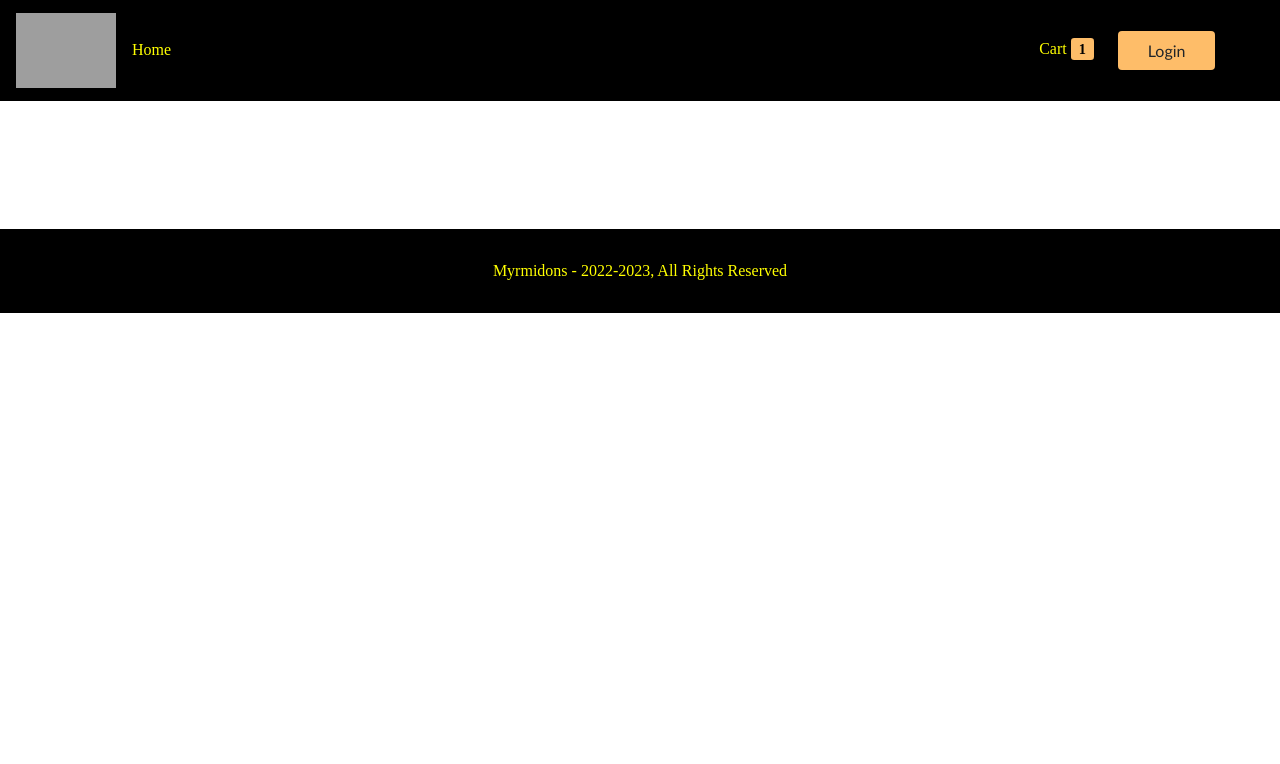
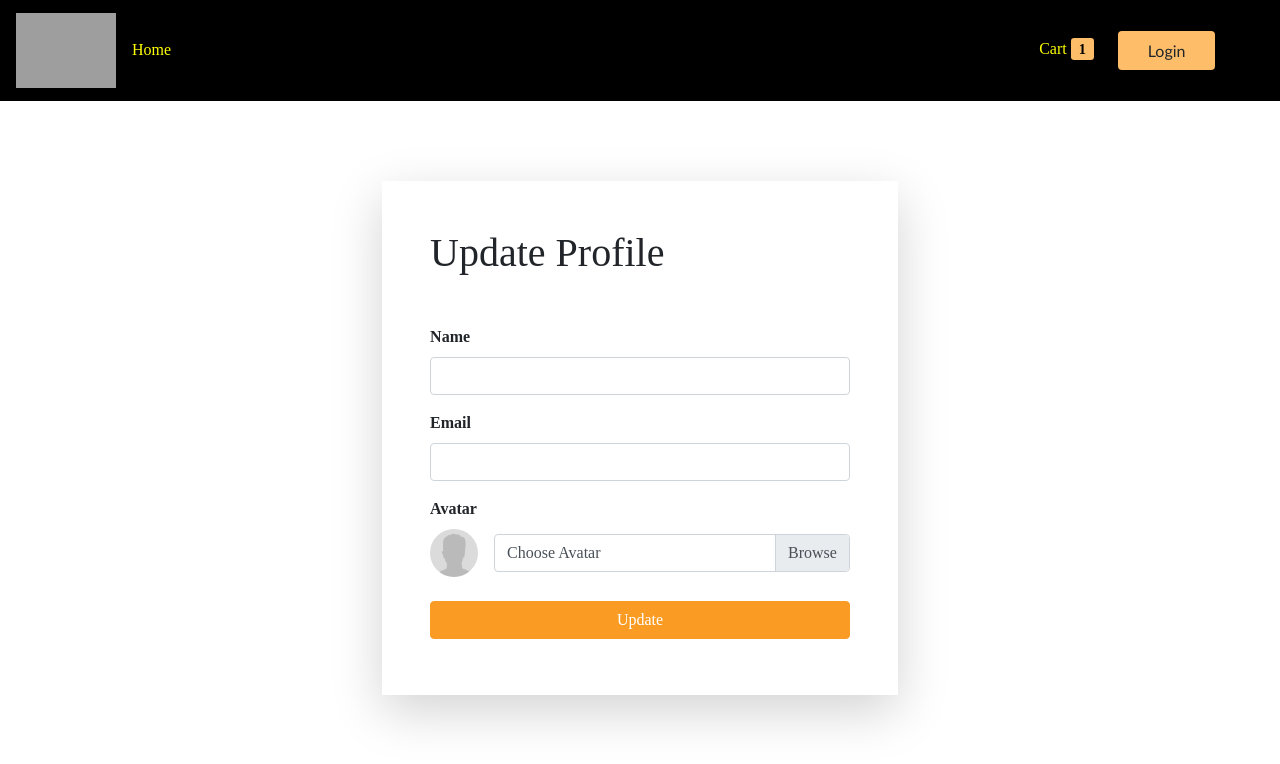
Before and after one commit to RyouKinoshita/myrmidons, a React (Create React App) app in the folder frontend/: page /me/update in a window 1280 px wide. Shown: the top 764 px of the page. Built offline with nearby package versions, Linux system fonts and the light colour scheme; no server answers; grey boxes are pictures that could not be loaded; a web font is replaced by a local one.

Commit message:
UpdateProfile Working

```diff
--- a/frontend/src/App.js
+++ b/frontend/src/App.js
@@ -7,6 +7,8 @@
 import Login from './Components/User/Login'
 import Register from './Components/User/Register';
 import Profile from './Components/User/Profile'
+import NewPassword from './Components/User/NewPassword';
+import UpdateProfile from './Components/User/UpdateProfile';
 import { toast, ToastContainer } from 'react-toastify';
 import "react-toastify/dist/ReactToastify.css";
 import axios from 'axios';
@@ -23,6 +25,9 @@
           <Route path="/login" element={<Login />} exact="true" />
           <Route path="/register" element={<Register />} exact="true" />
           <Route path="/me" element={<Profile />} exact="true" />
+          <Route path="/password/reset/:token" element={<NewPassword />} exact="true" />
+          <Route path="/me/update" element={<UpdateProfile />} exact="true"
+          />
         </Routes>
         <Footer />
       </Router>
--- /dev/null
+++ b/frontend/src/Components/User/NewPassword.js
@@ -0,0 +1,99 @@
+import React, { Fragment, useState, useEffect } from 'react'
+import { useNavigate, useParams } from "react-router-dom";
+import MetaData from '../Layout/Metadata'
+import { toast } from 'react-toastify';
+import 'react-toastify/dist/ReactToastify.css';
+import axios from 'axios';
+
+const NewPassword = () => {
+    const [password, setPassword] = useState('')
+    const [confirmPassword, setConfirmPassword] = useState('')
+
+    let navigate = useNavigate();
+    const [error, setError] = useState('')
+    const [success, setSuccess] = useState('')
+
+    let { token } = useParams();
+
+    const resetPassword = async (token, passwords) => {
+        try {
+            const config = {
+                headers: {
+                    'Content-Type': 'application/json'
+                }
+            }
+            const { data } = await axios.put(`https://localhost:4001/api/v1/password/reset/${token}`, passwords, config)
+            setSuccess(data.success)
+        } catch (error) {
+            setError(error)
+        }
+    }
+    useEffect(() => {
+        if (error) {
+            toast.error(error, {
+                position: toast.POSITION.BOTTOM_RIGHT
+            });
+        }
+        if (success) {
+            toast.success('password updated', {
+                position: toast.POSITION.BOTTOM_RIGHT
+            });
+            navigate('/login')
+        }
+
+    }, [error, success,])
+
+    const submitHandler = (e) => {
+        e.preventDefault();
+        const formData = new FormData();
+        formData.set('password', password);
+        formData.set('confirmPassword', confirmPassword);
+        resetPassword(token, formData)
+    }
+
+    return (
+        <Fragment>
+            <MetaData title={'New Password Reset'} />
+            <div className="row wrapper">
+                <div className="col-10 col-lg-5">
+                    <form className="shadow-lg" onSubmit={submitHandler}>
+                        <h1 className="mb-3">New Password</h1>
+
+                        <div className="form-group">
+                            <label htmlFor="password_field">Password</label>
+                            <input
+                                type="password"
+                                id="password_field"
+                                className="form-control"
+                                value={password}
+                                onChange={(e) => setPassword(e.target.value)}
+                            />
+                        </div>
+
+                        <div className="form-group">
+                            <label htmlFor="confirm_password_field">Confirm Password</label>
+                            <input
+                                type="password"
+                                id="confirm_password_field"
+                                className="form-control"
+                                value={confirmPassword}
+                                onChange={(e) => setConfirmPassword(e.target.value)}
+                            />
+                        </div>
+
+                        <button
+                            id="new_password_button"
+                            type="submit"
+                            className="btn btn-block py-3">
+                            Set Password
+                        </button>
+
+                    </form>
+                </div>
+            </div>
+
+        </Fragment>
+    )
+}
+
+export default NewPassword
--- /dev/null
+++ b/frontend/src/Components/User/UpdateProfile.js
@@ -0,0 +1,166 @@
+import React, { Fragment, useState, useEffect } from 'react'
+import MetaData from '../Layout/Metadata'
+import { useNavigate } from "react-router-dom";
+import axios from 'axios';
+import { toast } from 'react-toastify';
+import 'react-toastify/dist/ReactToastify.css';
+import { getToken } from '../../utils/helpers';
+
+const UpdateProfile = () => {
+    const [name, setName] = useState('')
+    const [email, setEmail] = useState('')
+    const [avatar, setAvatar] = useState('')
+    const [avatarPreview, setAvatarPreview] = useState('/images/default_avatar.jpg')
+    const [error, setError] = useState('')
+    const [user, setUser] = useState({})
+    const [loading, setLoading] = useState(false)
+    const [isUpdated, setIsUpdated] = useState(false)
+    let navigate = useNavigate();
+
+    const getProfile = async () => {
+        const config = {
+            headers: {
+                // 'Content-Type': 'application/json',
+                'Authorization': `Bearer ${getToken()}`
+            }
+        }
+        try {
+            const { data } = await axios.get(`http://localhost:4001/api/v1/me`, config)
+            console.log(data)
+            // setUser(data.user)
+            setName(data.user.name);
+            setEmail(data.user.email);
+            setAvatarPreview(data.user.avatar.url)
+            setLoading(false)
+        } catch (error) {
+            toast.error('user not found', {
+                position: toast.POSITION.BOTTOM_RIGHT
+            });
+        }
+    }
+
+    const updateProfile = async (userData) => {
+        const config = {
+            headers: {
+                'Content-Type': 'multipart/form-data',
+                'Authorization': `Bearer ${getToken()}`
+            }
+        }
+        try {
+            const { data } = await axios.put(`http://localhost:4001/api/v1/me/update`, userData, config)
+            setIsUpdated(data.success)
+            setLoading(false)
+            toast.success('user updated', {
+                position: toast.POSITION.BOTTOM_RIGHT
+            });
+            //  getProfile();
+            navigate('/me', { replace: true })
+
+
+        } catch (error) {
+            console.log(error)
+            toast.error('user not found', {
+                position: toast.POSITION.BOTTOM_RIGHT
+            });
+        }
+    }
+
+    // console.log(error)
+    useEffect(() => {
+        getProfile()
+
+    }, [])
+
+    const submitHandler = (e) => {
+        e.preventDefault();
+        const formData = new FormData();
+        formData.set('name', name);
+        formData.set('email', email);
+        formData.set('avatar', avatar);
+        updateProfile(formData)
+    }
+
+    const onChange = e => {
+        const reader = new FileReader();
+
+        reader.onload = () => {
+            if (reader.readyState === 2) {
+                setAvatarPreview(reader.result)
+                setAvatar(reader.result)
+            }
+        }
+
+        reader.readAsDataURL(e.target.files[0])
+
+    }
+    console.log(user)
+    return (
+        <Fragment>
+            <MetaData title={'Update Profile'} />
+
+            <div className="row wrapper">
+                <div className="col-10 col-lg-5">
+                    <form className="shadow-lg" onSubmit={submitHandler} encType='multipart/form-data'>
+                        <h1 className="mt-2 mb-5">Update Profile</h1>
+
+                        <div className="form-group">
+                            <label htmlFor="email_field">Name</label>
+                            <input
+                                type="name"
+                                id="name_field"
+                                className="form-control"
+                                name='name'
+                                value={name}
+                                onChange={(e) => setName(e.target.value)}
+                            />
+                        </div>
+
+                        <div className="form-group">
+                            <label htmlFor="email_field">Email</label>
+                            <input
+                                type="email"
+                                id="email_field"
+                                className="form-control"
+                                name='email'
+                                value={email}
+                                onChange={(e) => setEmail(e.target.value)}
+                            />
+                        </div>
+
+                        <div className='form-group'>
+                            <label htmlFor='avatar_upload'>Avatar</label>
+                            <div className='d-flex align-items-center'>
+                                <div>
+                                    <figure className='avatar mr-3 item-rtl'>
+                                        <img
+                                            src={avatarPreview}
+                                            className='rounded-circle'
+                                            alt='Avatar Preview'
+                                        />
+                                    </figure>
+                                </div>
+                                <div className='custom-file'>
+                                    <input
+                                        type='file'
+                                        name='avatar'
+                                        className='custom-file-input'
+                                        id='customFile'
+                                        accept='image/*'
+                                        onChange={onChange}
+                                    />
+                                    <label className='custom-file-label' htmlFor='customFile'>
+                                        Choose Avatar
+                                    </label>
+                                </div>
+                            </div>
+                        </div>
+
+                        <button type="submit" className="btn update-btn btn-block mt-4 mb-3" disabled={loading ? true : false} >Update</button>
+                    </form>
+                </div>
+            </div>
+        </Fragment>
+    )
+}
+
+export default UpdateProfile
```
Also changed, not shown: 2 other files (tests, documents, lock files or other folders).
